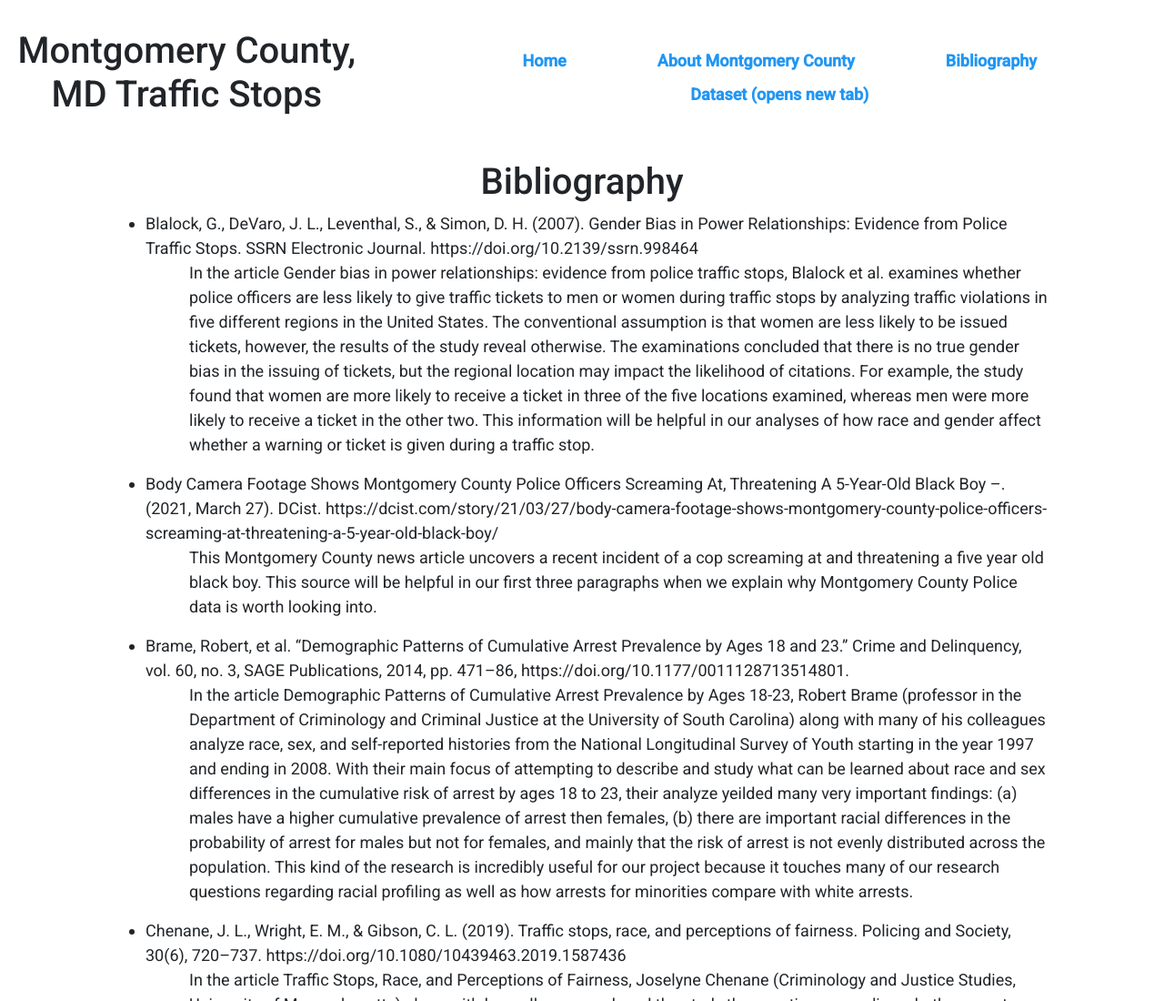
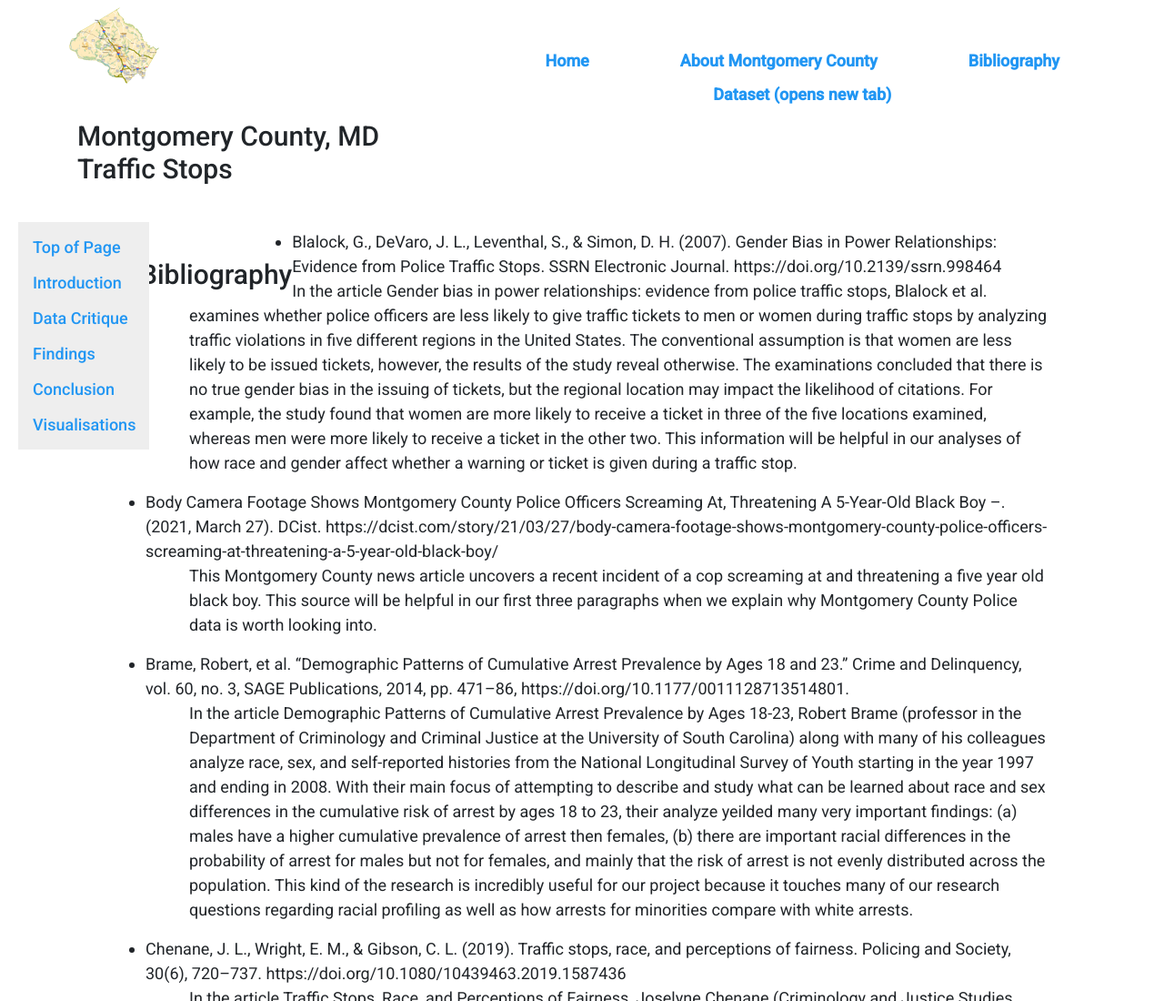
Before and after one commit to JoshuaDeanHughes/Analysis-of-Montgomery-County-MD-Traffic-Violations, a plain HTML site: page bibliography.html in a window 1280 px wide. Shown: the top 1100 px of the page at 91% size. Drawn offline with nearby package versions, Linux system fonts and the light colour scheme.

Commit message:
added a favicon and changed some syntax

```diff
--- a/bibliography.html
+++ b/bibliography.html
@@ -1,7 +1,8 @@
 <!DOCTYPE html>
 <html lang="en">
     <head>
-        <title>MO County, MD Traffic Stops</title>
+        <title>MO County, MD Traffic Stops Bibliography</title>
+        <link rel="icon" type="image/x-icon" href="images/favicon.ico">
         <meta charset="utf-8">
         <meta name="viewport" content="width=device-width, initial-scale=1">
         <link href="https://cdn.jsdelivr.net/npm/bootstrap@5.1.3/dist/css/bootstrap.min.css" rel="stylesheet">
@@ -9,11 +10,11 @@
         <script src="https://cdn.jsdelivr.net/npm/bootstrap@5.1.3/dist/js/bootstrap.bundle.min.js"></script>
     </head>
     <body>
+        <header>
             <div class="row">
                 <div class="col-4">
-                <header>
+                    <img src="images/MO_transparent.png" class="mx-auto d-block" id="logo" alt="">
                     <h1>Montgomery County, MD Traffic Stops</h1>
-                </header>
                 </div>
                 <div class="col-8">
                     <nav>
@@ -34,6 +35,17 @@
                     </nav>
                 </div>
             </div>
+        </header>
+
+        <div class="sidenav">
+            <a href="#Top">Top of Page</a>
+            <a href="#Introduction">Introduction</a>
+            <a href="#Data Critique">Data Critique</a>
+            <a href="#Findings">Findings</a>
+            <a href="#Conclusion">Conclusion</a>
+            <a href="#Visualisations">Visualisations</a>
+        </div>
+
         <main>
             <h1>Bibliography</h1>
             <ul>
--- a/css/style.css
+++ b/css/style.css
@@ -5,6 +5,7 @@
     box-sizing: border-box;
 }
 nav {
+    clear: both;
     text-align: center;
     margin-top: 3rem;
 }
@@ -40,7 +41,7 @@ nav li {
     background: #eee;
     overflow-x: hidden;
     padding: 8px 0;
-    margin-top: 5rem;
+    margin-top: 2rem;
 }
 .sidenav a {
     padding: 6px 8px 6px 16px;
@@ -58,9 +59,20 @@ body {
     font-family: 'Roboto', sans-serif;
     font-size: 18px;
 }
+#logo {
+    z-index: -1;
+    float: left;
+    height: 100px;
+    width: 100px;
+}
+header {
+    margin-left: 75px;
+}
 h1 {
-    text-align: center;
+    float: left;
     margin-top: 2rem;
+    padding-left: 10px;
+    font-size: 30px;
 }
 h2 {
     margin-top: 2rem;
```
Also changed, not shown: about.html (+15 -3 lines), index.html (+4 -4 lines), images/MO_transparent.png (added), images/favicon.ico (added). Lines whose indentation alone changed are shown as unchanged.
